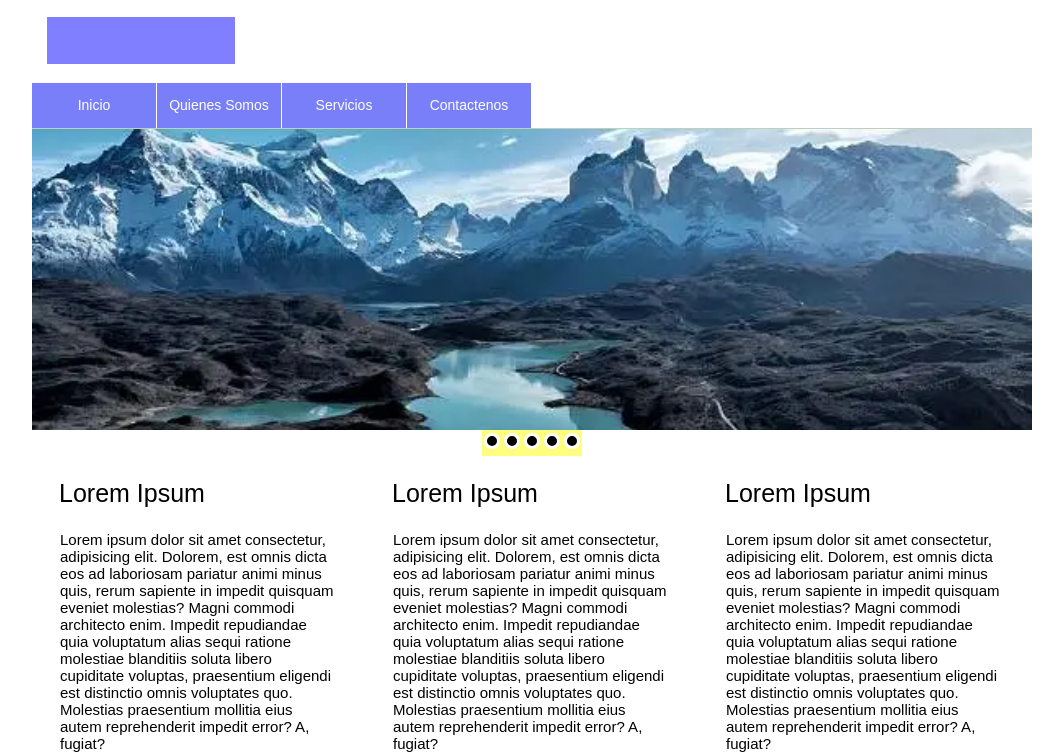
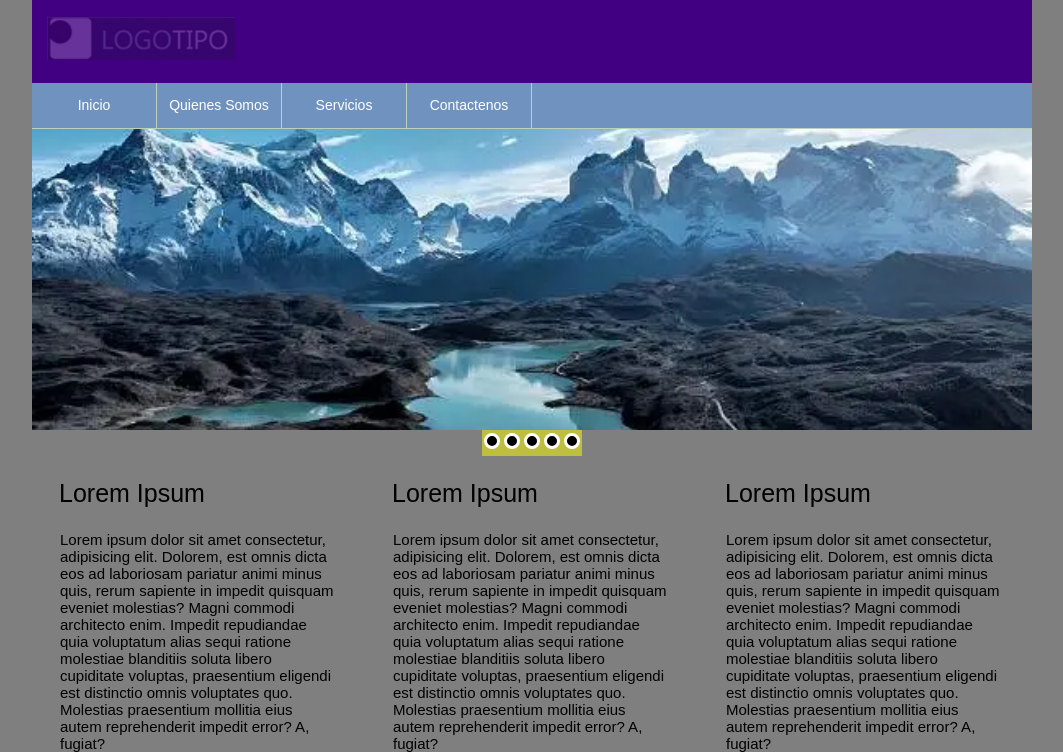
Before and after one commit to github6742/MaquetacionWeb02ItooDev, a plain HTML site: page index.html in a window 1280 px wide. Shown: the top 752 px of the page, without its empty margins (108-1171 px from the left). Drawn offline with Linux system fonts and the light colour scheme.

Commit message:
video 09 - se crean los png con colores y se cargan en las diferentes cajas con backgroun url ../img/image.png

```diff
--- a/css/estilos.css
+++ b/css/estilos.css
@@ -6,16 +6,9 @@
     font-family: sans-serif;
 }
 body{
-    margin: 0;
-    /* background: url(../img/index.webp);
-    background-position: top center;
-    height: 1080px;  */
-/*
-    background-position: center center;
-    background-repeat: no-repeat;
-    background-size: cover;
-    background-attachment: fixed;
-    min-height: 100vh; */
+
+    background: url(../img/background.png);
+    background-repeat: repeat;
 }
 /* *************** */
 /* *************** */
@@ -25,7 +18,8 @@ header{
     margin: auto;
     width: 1000px;
     height: 83px;
-    /* background: rgba(255,255,0,.5); */
+    background: url(../img/cabezote.png);
+    background-repeat: repeat;
 }
 #logo{
     position: absolute;
@@ -33,7 +27,7 @@ header{
     left: 15px;
     width: 188px;
     height: 47px;
-    background: rgba(0,0,255,.5);
+    /* background: rgba(0,0,255,.5); */
 }
 /* CABEZOTE FIN */
 /* *************** */
@@ -49,6 +43,7 @@ nav {
     height: 45px;
     /* background: rgba(255,0,0,.5); */
     border-bottom: 1px solid #bcd1bc;
+    background: url(../img/botonera.png);
 }
 
 nav ul {
@@ -57,7 +52,7 @@ nav ul {
     left: 0;
     width: 500px;
     height: 45px;
-    background: rgba(0,255,0,.05);
+    /* background: rgba(0,255,0,.05); */
 }
 
 nav ul li{
@@ -67,8 +62,8 @@ nav ul li{
     text-align: center;
     font-size: 14px;
     color: white;
-    background: rgba(0,0,255,.5);
-    border-right: 1px solid white;
+    /* background: rgba(0,0,255,.5); */
+    border-right: 1px solid  #bcd1bc;
 }
 /* BARRA DE NAVEGACION FIN*/
 /* *************** */
--- a/index.html
+++ b/index.html
@@ -9,7 +9,9 @@
 <body>
     <!-- CABEZOTE -->
     <header>
-        <div id="logo"></div>
+        <div id="logo">
+            <img src="./img/logotipo2.png" width="100%" alt="logotipo maquetacion web">
+        </div>
 
     </header>
     <!-- CABEZOTE FIN -->
```
Also changed, not shown: img/background.png (added), img/botonera.png (added), img/cabezote.png (added), img/logotipo.png (added), img/logotipo2.png (added).
